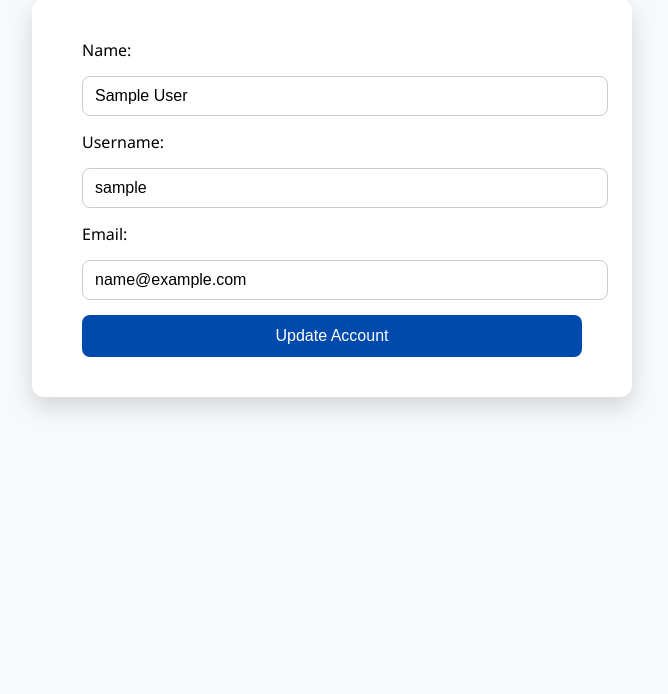
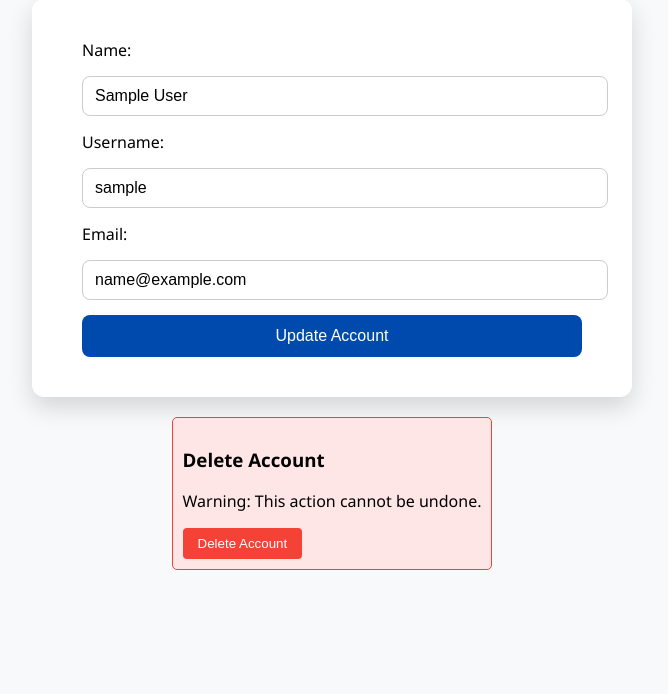
Before and after one commit to overheated42/GitExercise-G05, a Flask app: page /account in a window 1280 px wide. Shown: the part 245-939 px from the top of the page, without its empty margins (308-976 px from the left). Run offline with Flask 2, Linux system fonts and the light colour scheme; the visitor is signed in with stand-in values (Sample User, id 1); data comes from the database, SQL or seed files in the repository.

Commit message:
added delete user account feature

```diff
--- a/app/static/style.css
+++ b/app/static/style.css
@@ -447,6 +447,27 @@ header {
     color: #999;
 }
 
+.delete-account-container {
+    margin-top: 20px;
+    padding: 10px;
+    border: 1px solid #f44336;
+    border-radius: 5px;
+    background-color: #ffe6e6;
+}
+
+.delete-button {
+    background-color: #f44336;
+    color: white;
+    padding: 8px 15px;
+    border: none;
+    border-radius: 4px;
+    cursor: pointer;
+}
+
+.delete-button:hover {
+    background-color: #d32f2f;
+}
+
 /* ===== CHATBOX STYLES ===== */
 .chatbox-container {
     position: fixed;
--- a/app/templates/account.html
+++ b/app/templates/account.html
@@ -50,6 +50,15 @@
         <input type="email" name="email" value="{{ user.email }}" placeholder="Email" required>
         <button type="submit">Update Account</button>
     </form>
+    <div class="delete-account-container">
+        <h3>Delete Account</h3>
+        <p>Warning: This action cannot be undone.</p>
+        <form method="POST" action="{{ url_for('auth.delete_account') }}">
+            <button type="submit" class="delete-button" onclick="return confirm('Are you sure you want to delete your account?');">
+                Delete Account
+            </button>
+        </form>
+    </div>
     </main>
 </body>
 </html>
```
